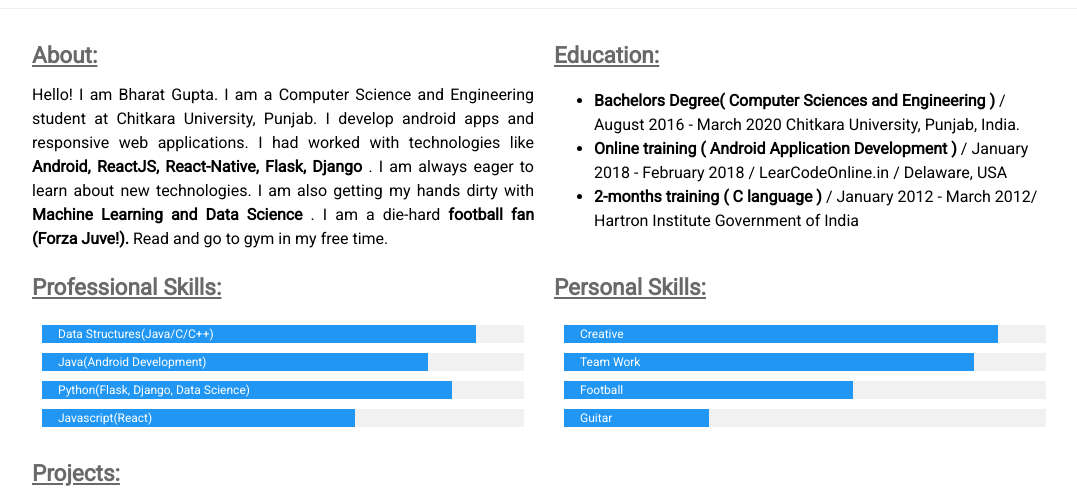
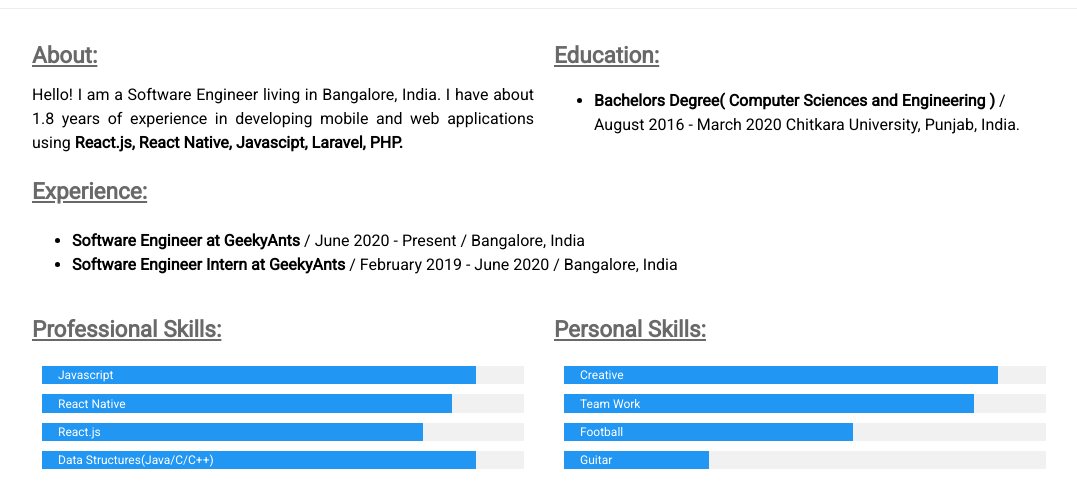
Before and after one commit to bharatgupta99/bharatgupta99.github.io, a plain HTML site: page index.html in a window 1280 px wide. Shown: the part 282-778 px from the top of the page, without its empty margins (96-1173 px from the left). Drawn offline with nearby package versions, Linux system fonts and the light colour scheme.

Commit message:
added new fields

```diff
--- a/index.html
+++ b/index.html
@@ -49,17 +49,13 @@
         <div class="about">
           <div class="heading">About:</div>
           <div>
-            Hello! I am Bharat Gupta. I am a Computer Science and Engineering
-            student at Chitkara University, Punjab. I develop android apps and
-            responsive web applications. I had worked with technologies like
-            <strong> Android, ReactJS, React-Native, Flask, Django</strong> . I
-            am always eager to learn about new technologies. I am also getting
-            my hands dirty with
-            <strong> Machine Learning and Data Science</strong> . I am a
-            die-hard <strong> football fan (Forza Juve!).</strong> Read and go
-            to gym in my free time.
+            Hello! I am a Software Engineer living in Bangalore, India. I have
+            about 1.8 years of experience in developing mobile and web
+            applications using
+            <strong> React.js, React Native, Javascipt, Laravel, PHP.</strong>
           </div>
         </div>
+
         <div class="education">
           <div class="heading">Education:</div>
           <ul>
@@ -69,55 +65,55 @@
               >
               / August 2016 - March 2020 Chitkara University, Punjab, India.
             </li>
+          </ul>
+        </div>
+        <div class="experience">
+          <div class="heading">Experience:</div>
+          <ul>
             <li>
-              <strong>
-                Online training ( Android Application Development )
-              </strong>
-              / January 2018 - February 2018 / LearCodeOnline.in / Delaware, USA
+              <strong> Software Engineer at GeekyAnts</strong>
+              / June 2020 - Present / Bangalore, India
             </li>
             <li>
-              <strong> 2-months training ( C language )</strong> / January 2012
-              - March 2012/ Hartron Institute Government of India
+              <strong> Software Engineer Intern at GeekyAnts</strong>
+              / February 2019 - June 2020 / Bangalore, India
             </li>
           </ul>
         </div>
         <div class="professional">
           <div class="heading">Professional Skills:</div>
           <div class="w3-light-grey w3-small">
-            <div class="w3-container w3-blue" style="width:90%">
+            <div class="w3-container w3-blue" style="width: 90%">
+              Javascript
+            </div>
+          </div>
+          <div class="w3-light-grey w3-small">
+            <div class="w3-container w3-blue" style="width: 85%">
+              React Native
+            </div>
+          </div>
+          <div class="w3-light-grey w3-small">
+            <div class="w3-container w3-blue" style="width: 79%">React.js</div>
+          </div>
+          <div class="w3-light-grey w3-small">
+            <div class="w3-container w3-blue" style="width: 90%">
               Data Structures(Java/C/C++)
             </div>
           </div>
-          <div class="w3-light-grey w3-small">
-            <div class="w3-container w3-blue " style="width:80%">
-              Java(Android Development)
-            </div>
-          </div>
-          <div class="w3-light-grey w3-small">
-            <div class="w3-container w3-blue " style="width:85%">
-              Python(Flask, Django, Data Science)
-            </div>
-          </div>
-          <div class="w3-light-grey w3-small">
-            <div class="w3-container w3-blue " style="width:65%">
-              Javascript(React)
-            </div>
-          </div>
         </div>
-
         <div class="personal">
           <div class="heading">Personal Skills:</div>
           <div class="w3-light-grey w3-small">
-            <div class="w3-container w3-blue" style="width:90%">Creative</div>
+            <div class="w3-container w3-blue" style="width: 90%">Creative</div>
           </div>
           <div class="w3-light-grey w3-small">
-            <div class="w3-container w3-blue " style="width:85%">Team Work</div>
+            <div class="w3-container w3-blue" style="width: 85%">Team Work</div>
           </div>
           <div class="w3-light-grey w3-small">
-            <div class="w3-container w3-blue " style="width:60%">Football</div>
+            <div class="w3-container w3-blue" style="width: 60%">Football</div>
           </div>
           <div class="w3-light-grey w3-small">
-            <div class="w3-container w3-blue " style="width:30%">Guitar</div>
+            <div class="w3-container w3-blue" style="width: 30%">Guitar</div>
           </div>
         </div>
         <div class="projects">
--- a/style.css
+++ b/style.css
@@ -95,6 +95,10 @@ header {
   margin: 10px;
 }
 
+.experience {
+  grid-column: 1 / -1;
+}
+
 .git-btn {
   color: steelblue;
   margin-left: 10px;
@@ -110,6 +114,14 @@ header {
 }
 
 .projects > .heading {
+  margin-bottom: 20px;
+  color: #696969;
+  font-weight: bold;
+  text-decoration: underline;
+  font-size: 1.5rem;
+}
+
+.experience > .heading {
   margin-bottom: 20px;
   color: #696969;
   font-weight: bold;
```
